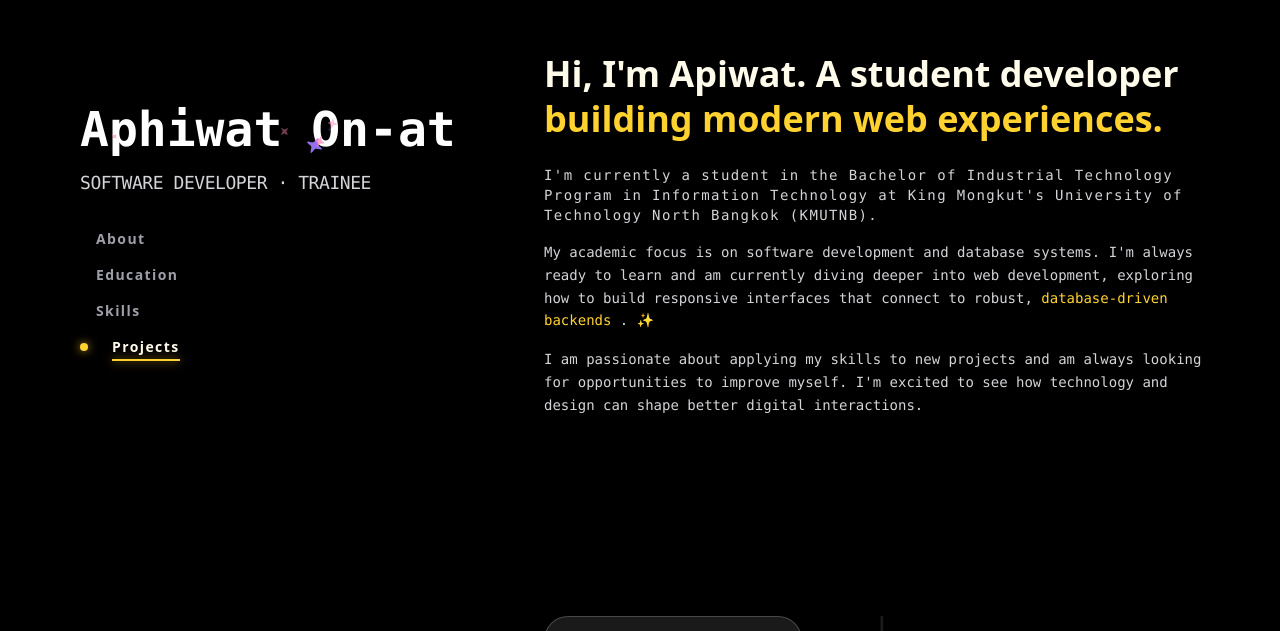
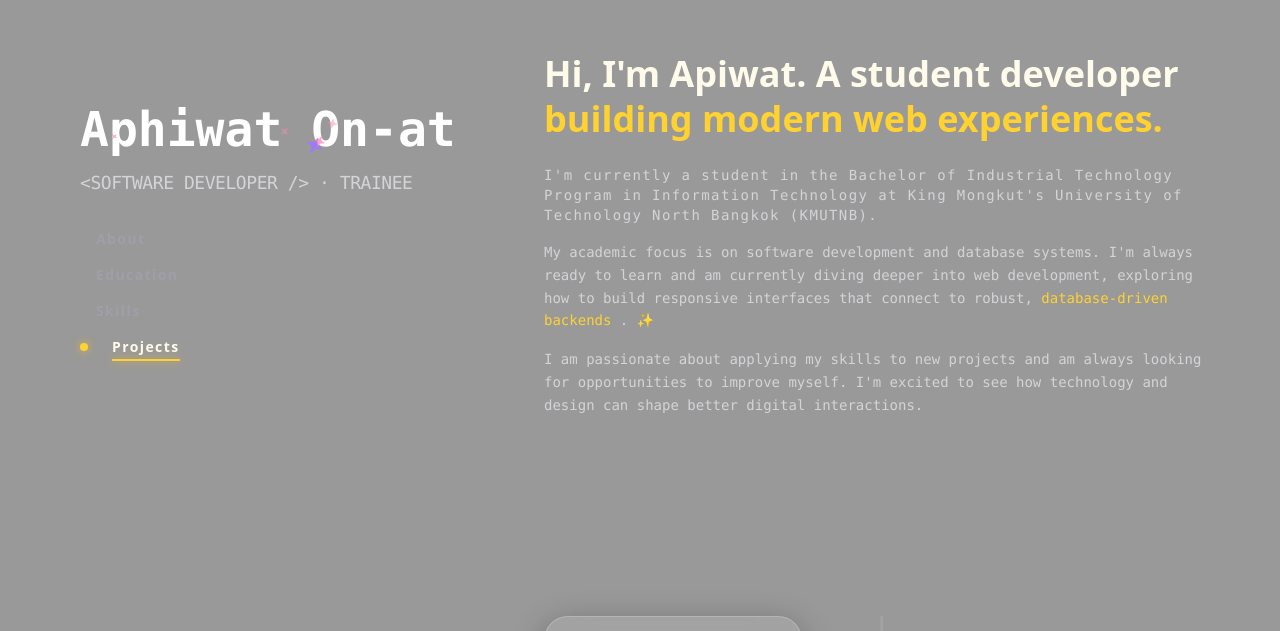
Before and after one commit to Apiwat-Oraat/Web-portfolio-2025, a Next.js app: page / in a window 1280 px wide. Shown: the part 169-800 px from the top of the page. Built offline with nearby package versions, Linux system fonts and the light colour scheme; grey boxes are pictures that could not be loaded.

Commit message:
change-Background

```diff
--- a/app/HomePage/Page.tsx
+++ b/app/HomePage/Page.tsx
@@ -5,6 +5,8 @@ import { SectionName } from "@/components/NavMenu";
 import TypingIntro from "@/components/TypingIntro";
 import RightSide from "@/components/RightSide";
 import LeftSide from "@/components/LeftSide";
+// import { ShaderGradientCanvas, ShaderGradient } from '@shadergradient/react'
+import Background3D from "@/components/Background3D";
 
 export default function Page() {
   const [slideOut, setSlideOut] = useState<boolean>(false);
@@ -55,18 +57,11 @@ export default function Page() {
         <TypingIntro onComplete={handleIntroComplete} />
       </div>
 
-
       {/* Background 3D - Fixed & No Interaction */}
-      <div className="bg-black fixed inset-0 w-screen h-screen pointer-events-none z-0">
-        <div className="absolute inset-0 w-full h-full [&>canvas]:absolute [&>canvas]:inset-0 [&>canvas]:w-full [&>canvas]:h-full [&>canvas]:object-cover">
-          <Spline scene="https://prod.spline.design/C1kX9SM3iwdfommf/scene.splinecode" />
-        </div>
-      </div>
-
-
+      <Background3D />
 
       {/* Gradient Overlay - Fixed */}
-      <div className="fixed inset-0 bg-gradient-to-b from-black/50 via-black/30 to-black/90 backdrop-blur-[3px] pointer-events-none z-10" />
+      <div className="fixed inset-0 bg-black/40 pointer-events-none z-10" />
 
       {/* Layout Container */}
       <div className="relative flex flex-col md:flex-row z-20 p-5 md:p-15 min-h-screen">
--- /dev/null
+++ b/components/Background3D.tsx
@@ -0,0 +1,26 @@
+"use client";
+import { ShaderGradientCanvas, ShaderGradient } from 'shadergradient'
+import * as reactSpring from '@react-spring/three'
+import * as drei from '@react-three/drei'
+import * as fiber from '@react-three/fiber'
+
+// Background 3D - Fixed & No Interaction
+const Background3D: React.FC = () => {
+  return (
+    <div className=" fixed inset-0 w-screen h-screen pointer-events-none z-0">
+      <div className="absolute inset-0 w-full h-full [&>canvas]:absolute [&>canvas]:inset-0 [&>canvas]:w-full [&>canvas]:h-full [&>canvas]:object-cover">
+        {/* <Spline scene="https://prod.spline.design/C1kX9SM3iwdfommf/scene.splinecode" /> */}
+        <ShaderGradientCanvas
+        >
+          <ShaderGradient
+            control="query"
+            // urlString='https://shadergradient.co/customize?animate=on&axesHelper=off&bgColor1=%23000000&bgColor2=%23000000&brightness=1&cAzimuthAngle=180&cDistance=2.8&cPolarAngle=80&cameraZoom=9.1&color1=%23606080&color2=%238d7dca&color3=%23212121&destination=onCanvas&embedMode=off&envPreset=city&format=gif&fov=45&frameRate=10&gizmoHelper=hide&grain=on&lightType=3d&pixelDensity=1&positionX=0&positionY=0&positionZ=0&range=disabled&rangeEnd=40&rangeStart=0&reflection=0.1&rotationX=50&rotationY=0&rotationZ=-60&shader=defaults&type=waterPlane&uAmplitude=0&uDensity=1.5&uFrequency=0&uSpeed=0.3&uStrength=1.5&uTime=8&wireframe=false'
+            urlString='https://shadergradient.co/customize?animate=on&axesHelper=off&bgColor1=%23000000&bgColor2=%23000000&brightness=1&cAzimuthAngle=180&cDistance=2.8&cPolarAngle=80&cameraZoom=9.1&color1=%23687980&color2=%232a6aca&color3=%23212121&destination=onCanvas&embedMode=off&envPreset=city&format=gif&fov=45&frameRate=10&gizmoHelper=hide&grain=on&lightType=3d&pixelDensity=1&positionX=0&positionY=0&positionZ=0&range=disabled&rangeEnd=40&rangeStart=0&reflection=0.1&rotationX=50&rotationY=0&rotationZ=-60&shader=defaults&type=waterPlane&uAmplitude=0&uDensity=1.5&uFrequency=0&uSpeed=0.3&uStrength=1.5&uTime=8&wireframe=false'
+          />
+        </ShaderGradientCanvas>
+      </div>
+    </div>
+  );
+};
+
+export default Background3D;
--- a/components/LeftSide.tsx
+++ b/components/LeftSide.tsx
@@ -25,7 +25,7 @@ export default function LeftSide({ active, onSelect }: NavMenuProps) {
           <SparklesText>Aphiwat On-at</SparklesText>
         </div>
         <div className="text-base md:text-lg font-mono tracking-tight text-zinc-300 sm:text-xl text-center md:text-left">
-          <HyperText>Software Developer · trainee</HyperText>
+          <HyperText>{'<Software Developer /> · trainee'}</HyperText>
         </div>
       </div>
       <div>
```
Also changed, not shown: package.json (+11 -2 lines), 1 other file (tests, documents, lock files or other folders).
